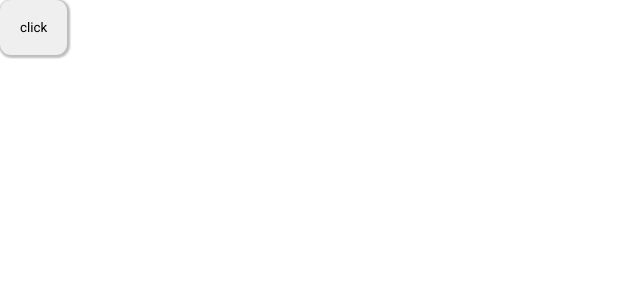
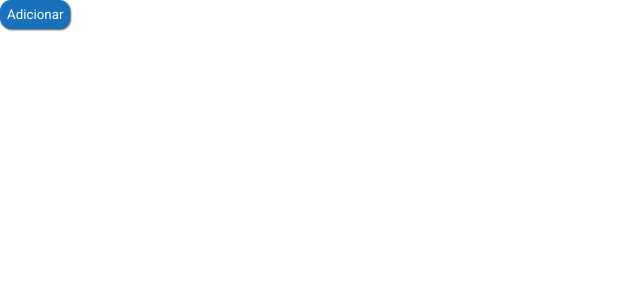
Before and after one commit to AndreVsc/Gerenciador-de-Tarefas, a React (Vite) app: page / in a window 1280 px wide. Shown: the top 300 px of the page, without its empty margins (0-640 px from the left). Built offline with nearby package versions, Linux system fonts and the light colour scheme.

Commit message:
0.0.0.5v
Att alter

```diff
--- a/package.json
+++ b/package.json
@@ -14,6 +14,7 @@
     "match-sorter": "^6.3.1",
     "react": "^18.2.0",
     "react-dom": "^18.2.0",
+    "react-icons": "^4.11.0",
     "react-router-dom": "^6.16.0",
     "sort-by": "^1.2.0"
   },
--- a/src/app/App.jsx
+++ b/src/app/App.jsx
@@ -1,9 +1,9 @@
 import './App.css';
-import Button from '../components/button/Button';
+import AdicionarBlock from '../components/Adicionar/AdicionarBlock';
 function App() {
   return(
     <>
-      <Button value='click'/>
+      <AdicionarBlock />
     </>
   );
 }
--- /dev/null
+++ b/src/components/Adicionar/AdicionarBlock.jsx
@@ -0,0 +1,39 @@
+import React, { useState } from 'react';
+import Button from "../button/Button";
+import Block from "../block/Block";
+
+export default function AdicionarBlock() {
+    const [count, setCount] = useState(1);
+    const [blockAdd, setBlockAdd] = useState([]);
+
+    const adicionar = () => {
+        const novoBlock = (
+            <Block
+                key={count}
+                id={count}
+                value={10}
+                func={() => removerBlock(count)} // Passa o id como argumento
+            ></Block>
+        );
+        setBlockAdd([...blockAdd, novoBlock]);
+        setCount(count + 1);
+    };
+
+    const removerBlock = (id) => { // Recebe o id como argumento
+        const novaLista = blockAdd.filter((componente) => {
+            return componente.props.id !== id;
+        });
+        setBlockAdd(novaLista);
+    };
+
+    return (
+        <>
+            <Button func={adicionar} value='Adicionar' classN='bnt-b' />
+            {blockAdd.map((componente) => (
+                <ul key={componente.props.id}>
+                    {componente}
+                </ul>
+            ))}
+        </>
+    );
+}
--- /dev/null
+++ b/src/components/block/Block.css
@@ -0,0 +1,25 @@
+#containBlock{
+    background-color: aliceblue;
+    align-items: center;
+    justify-content: center;
+    box-shadow: 1px 1px 5px rgb(87, 87, 87);
+    border-radius: 11px;
+    padding: 10px;
+    font-size: 15px;
+    flex-direction: row;
+    max-width: 380px;
+    display: flex;
+    gap: 80px;
+}
+
+#nameBlock{
+    display: flex;
+    align-items: center;
+    gap: 40px;
+}
+
+#buttonsBlock{
+    display: flex;
+    align-items: center;
+    flex-direction: column;
+}
--- /dev/null
+++ b/src/components/block/Block.jsx
@@ -0,0 +1,16 @@
+import './Block.css';
+import { RiDeleteBin5Line } from "react-icons/ri";
+import Button from '../button/Button.jsx';
+export default function Block({id,value,key,func}){
+    return(
+        <li key={key}>
+            <div id='containBlock'>
+                <div id='nameBlock'>{id ? <><p>{id}#</p><p>Produto</p></> : <><p>????#</p><p>Produto</p></>}</div>
+                <div>{value ? <p>{value}</p> : <p>0</p>}</div>
+                <div id='buttonsBlock'>
+                    <Button func={func}value={<RiDeleteBin5Line fontSize={15}/>} classN='bnt-b'/>
+                </div>
+            </div>
+        </li>
+    )
+}
--- a/src/components/button/Button.css
+++ b/src/components/button/Button.css
@@ -1,6 +1,16 @@
-#bnt{
+.bnt-w{
     border: 0;
-    padding: 20px;
+    padding: 10px;
     border-radius: 11px;
-    box-shadow: 1px 1px 2px 2px rgba(151, 151, 151, 0.622);
+    background-color: aliceblue;
+    box-shadow: 1px 1px 5px rgb(87, 87, 87);
 }
+
+.bnt-b{
+    border: 0;
+    padding: 7px;
+    border-radius: 11px;
+    background-color: rgb(25, 113, 189);
+    color: #fff;
+    box-shadow: 1px 1px 2px rgb(87, 87, 87);
+}
--- a/src/components/button/Button.jsx
+++ b/src/components/button/Button.jsx
@@ -1,8 +1,8 @@
 import './Button.css';
-export default function Button({func,value}){
+export default function Button({func,value,classN}){
     return (
         <>
-            <button id='bnt' onClick={func}>{value}</button>
+            <button className={classN} id='bnt' onClick={func} >{value}</button>
         </>
     );
 }
--- a/src/components/error/ErrorPage.jsx
+++ b/src/components/error/ErrorPage.jsx
@@ -14,7 +14,7 @@ export default function ErrorPage() {
         <p className='font-error'>
           <i>{error.statusText || error.message}</i>
         </p>
-        <Link to="/" className="button-link">Ir para a página inicial</Link>
+        <Link to="/" className="button-link">Ir para página inicial</Link>
       </div>
 
     </div>
--- a/src/index.css
+++ b/src/index.css
@@ -5,3 +5,7 @@
     margin: 0;
     padding: 0;
 }
+
+li{
+    list-style:none;
+}
```
Also changed, not shown: 1 other file (tests, documents, lock files or other folders).
